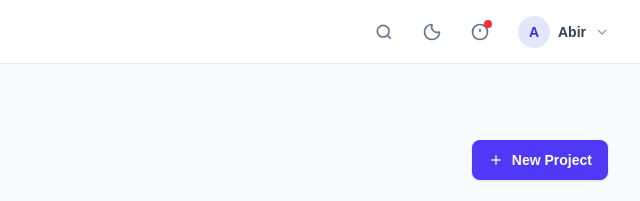
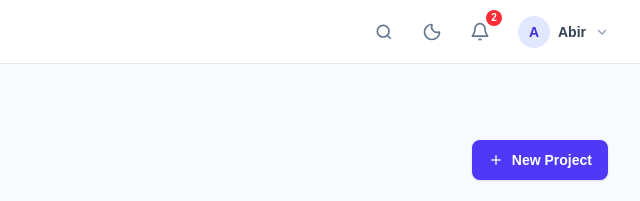
Before and after one commit to itsqyp/Flowboard, a website built with Vite: page index.html in a window 1280 px wide. Shown: the top 201 px of the page, 640-1280 px from the left. Built offline with nearby package versions, Linux system fonts and the light colour scheme.

Commit message:
adding notification feature

```diff
--- a/src/components/navbar.js
+++ b/src/components/navbar.js
@@ -1,5 +1,5 @@
 import { getAppearance, saveAppearance, applyTheme } from "../theme.js";
-
+import { setupNotifications } from "./notifications.js";
 let profileSyncInitialized = false;
 
 const PROFILE_STORAGE_KEY = "flowboard-profile";
@@ -164,11 +164,18 @@ export function renderNavbar() {
           </button>
 
           <!-- Notifications -->
+          <!-- Notifications -->
+<div class="relative">
+
   <button
     type="button"
+    id="notifications-button"
     class="relative size-10 rounded-lg flex items-center justify-center text-slate-500 hover:bg-slate-100 hover:text-slate-900 transition-colors dark:text-slate-400 dark:hover:bg-slate-800 dark:hover:text-white"
     aria-label="Notifications"
+    aria-expanded="false"
+    aria-controls="notifications-panel"
   >
+    <!-- Bell Icon -->
     <svg
       xmlns="http://www.w3.org/2000/svg"
       viewBox="0 0 24 24"
@@ -178,16 +185,31 @@ export function renderNavbar() {
       class="size-5"
       aria-hidden="true"
     >
-              <circle cx="12" cy="12" r="9"></circle>
-              <path d="M12 8v4"></path>
-              <path d="M12 16h.01"></path>
+      <path d="M18 8a6 6 0 0 0-12 0c0 7-3 7-3 9h18c0-2-3-2-3-9"></path>
+      <path d="M10 21h4"></path>
     </svg>
 
+    <!-- Unread Notification Badge -->
     <span
-              class="absolute top-2 right-2 size-2 rounded-full bg-red-500"
+      id="notifications-badge"
+      class="absolute -right-0.5 -top-0.5 flex min-w-4 h-4 items-center justify-center rounded-full bg-red-500 px-1 text-[10px] font-bold text-white"
       aria-hidden="true"
-            ></span>
+    >
+      2
+    </span>
   </button>
+
+  <!-- Notifications Dropdown -->
+  <div
+    id="notifications-panel"
+    class="absolute right-0 top-full z-50 mt-2 hidden w-[min(24rem,calc(100vw-2rem))] overflow-hidden rounded-xl border border-slate-200 bg-white shadow-xl dark:border-slate-700 dark:bg-slate-900"
+    role="region"
+    aria-label="Notifications"
+  >
+    <div id="notifications-container"></div>
+  </div>
+
+</div>
 
           <!-- User Menu -->
           <div class="relative">
@@ -334,6 +356,7 @@ export function renderNavbar() {
 
   setupUserMenu();
   setupThemeToggle();
+  setupNotifications();
 
   if (!profileSyncInitialized) {
     window.addEventListener("flowboard:profile-updated", () => {
```
Also changed, not shown: src/output.css. Lines whose indentation alone changed are shown as unchanged.
